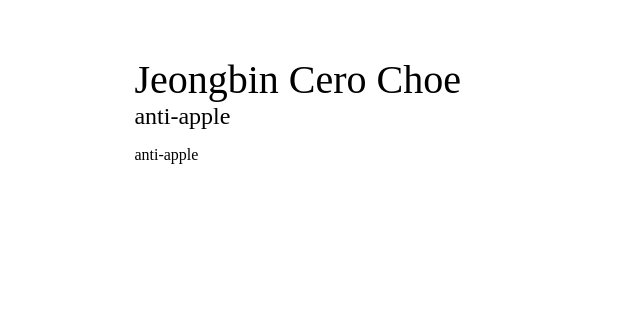
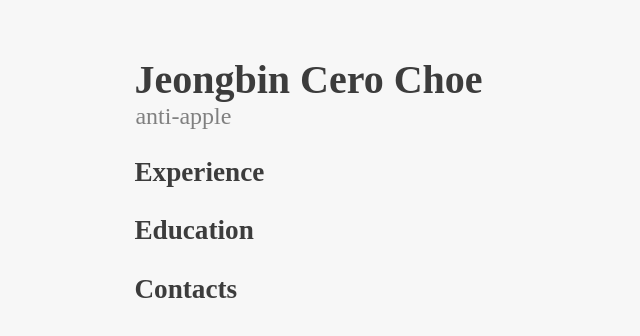
Before and after one commit to cerochoe/cerochoe.github.io, a Gatsby site: page / in a window 1280 px wide. Shown: the whole page, without its empty margins (0-640 px from the left). Built offline with nearby package versions, Linux system fonts and the light colour scheme; Gatsby itself is replaced by a stand-in of ours.

Commit message:
Fixing font sizes

```diff
--- /dev/null
+++ b/gatsby-browser.js
@@ -0,0 +1 @@
+import "./src/styles/global.css"
--- a/src/components/container.module.css
+++ b/src/components/container.module.css
@@ -1,4 +1,5 @@
 .container {
   margin: 0 auto;
   max-width: 80%;
+  color: #3C3C3C;
 }
--- a/src/components/header.module.css
+++ b/src/components/header.module.css
@@ -1,3 +1,12 @@
+.name {
+  font-weight: 700;
+}
+
+.description {
+  font-weight: 450;
+  color: #808080;
+}
+
 @media (min-width: 481px) {
   .header {
     margin-top: 3.5rem;
@@ -9,6 +18,7 @@
 
   .description {
     font-size: 1.5rem;
+    margin-left: 1px;
   }
 }
 
--- /dev/null
+++ b/src/components/heading.js
@@ -0,0 +1,6 @@
+import React from "react"
+import styles from "./heading.module.css"
+
+export default props => (
+  <p className={styles.heading}>{props.title}</p>
+)
--- /dev/null
+++ b/src/components/heading.module.css
@@ -0,0 +1,21 @@
+.heading {
+  font-weight: 550;
+}
+
+@media (min-width: 481px) {
+  .heading {
+    font-size: 1.7rem;
+  }
+}
+
+@media (min-width: 321px) and (max-width: 480px) {
+  .heading {
+    font-size: 1.36rem;
+  }
+}
+
+@media (max-width: 320px) {
+  .heading {
+    font-size: 1.36rem;
+  }
+}
--- a/src/pages/index.js
+++ b/src/pages/index.js
@@ -1,10 +1,13 @@
 import React from "react"
+import Container from "../components/container"
 import Header from "../components/header"
-import Container from "../components/container"
+import Heading from "../components/heading"
 
 export default () => (
   <Container>
     <Header />
-    <p>anti-apple</p>
+    <Heading title="Experience"/>
+    <Heading title="Education"/>
+    <Heading title="Contacts"/>
   </Container>
 )
--- /dev/null
+++ b/src/styles/global.css
@@ -0,0 +1,3 @@
+html {
+  background-color: #F7F7F7;
+}
```
Also changed, not shown: src/components/experience.js (added), src/components/experience.module.css (added).
